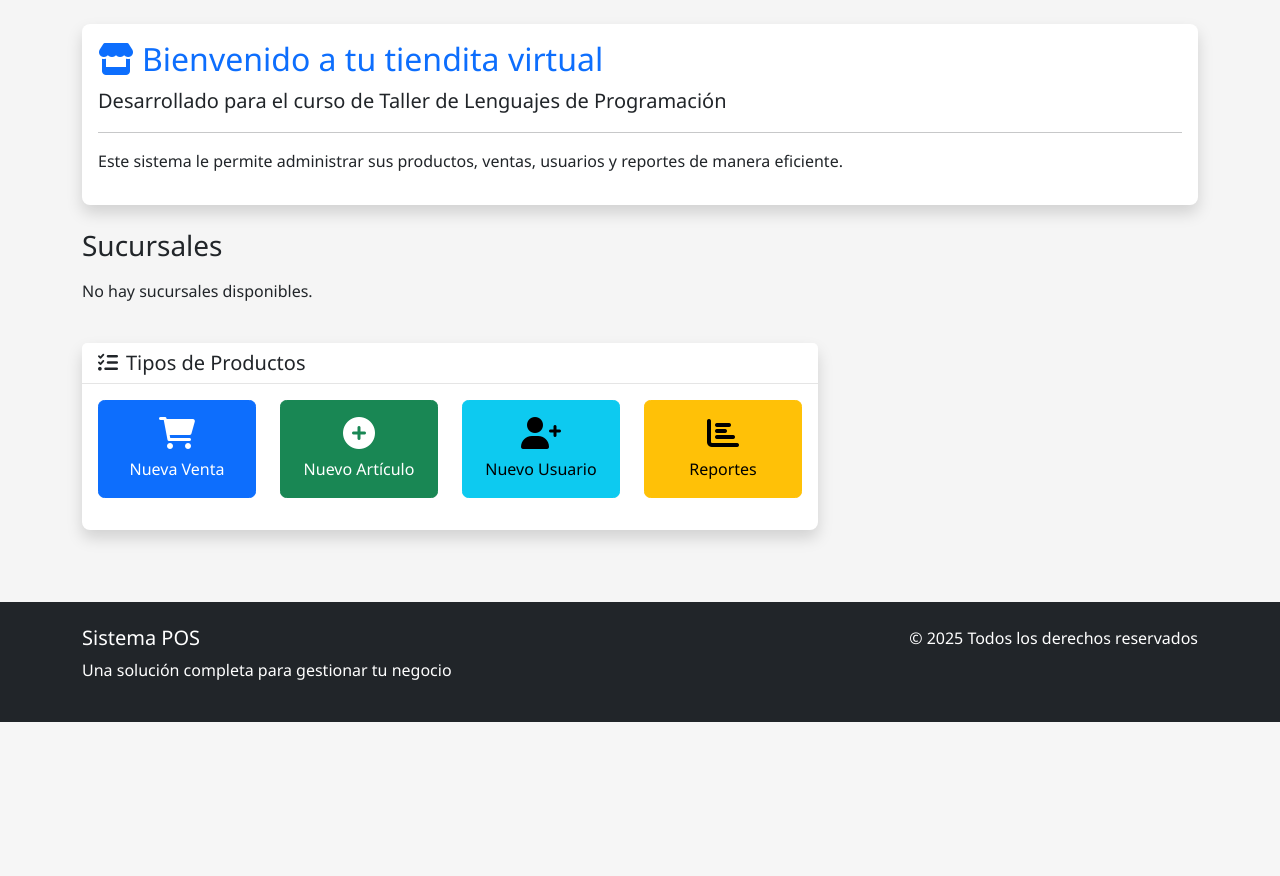
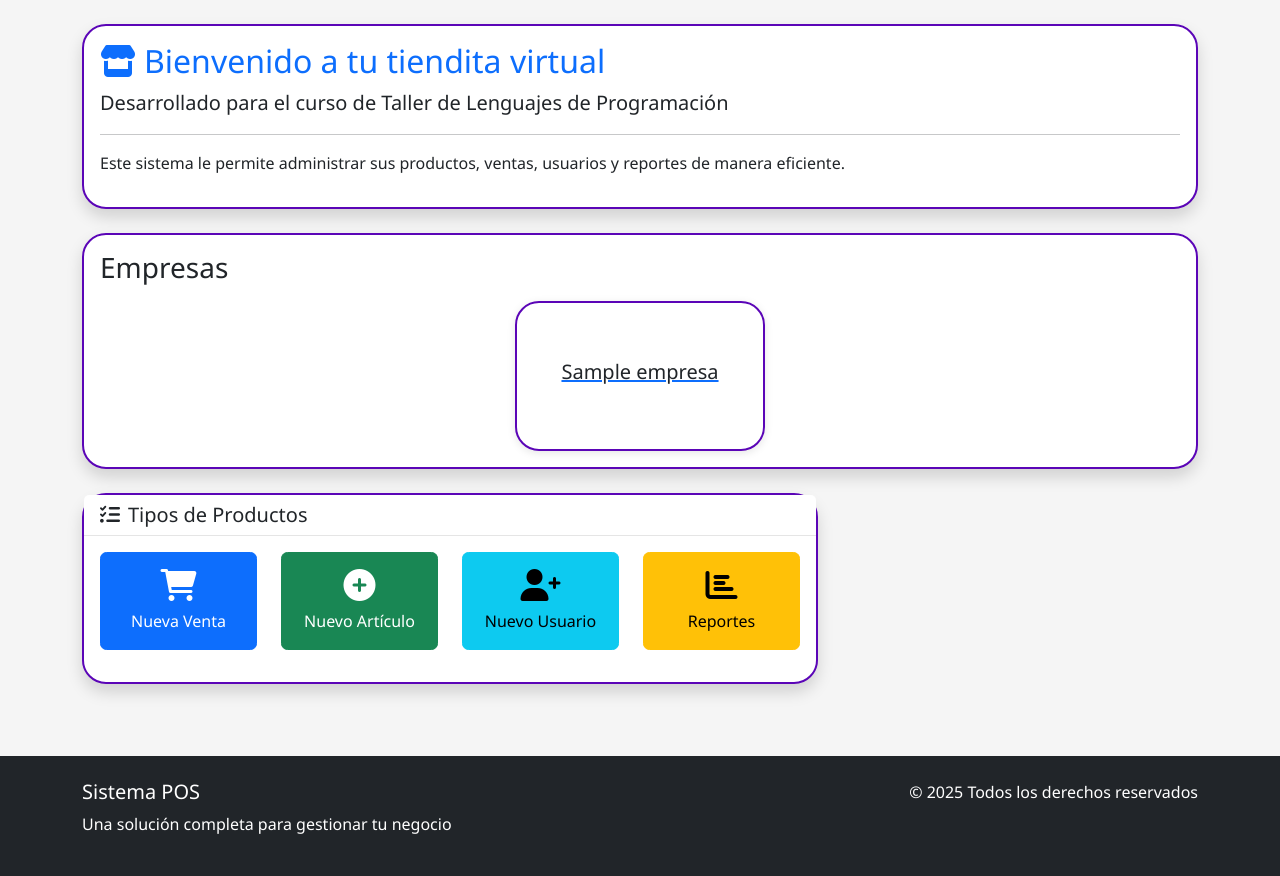
Before and after one commit to BrayanGuzmanRea/post_project_promociones, a Django app: page / in a window 1280 px wide. Shown: the part 97-973 px from the top of the page. Before the commit the page ends 819 px from the top, so only its background shows below. Run offline with Django 5.2, Linux system fonts and the light colour scheme; tables that the repository leaves empty hold one stand-in row (values such as "Sample post").

Commit message:
hasta el moemnto ya funciona la vista inicial, puedes selecionar la empresa y lista los productos que se ubican en cada sucursal

```diff
--- a/core/models.py
+++ b/core/models.py
@@ -117,26 +117,26 @@ class SublineaArticulo(models.Model):
     def __str__(self):
         return self.nombre
 
-
 class Articulo(models.Model):
     articulo_id = models.UUIDField(primary_key=True, default=uuid.uuid4, editable=False)
     empresa = models.ForeignKey(Empresa, on_delete=models.RESTRICT, related_name='articulos')
+    sucursal = models.ForeignKey(Sucursal, on_delete=models.RESTRICT, related_name='articulos', null=True, blank=True)
     codigo = models.CharField(max_length=50)
-    codigo_barras = models.CharField(max_length=50, null=True, blank=True)
-    codigo_ean = models.CharField(max_length=50, null=True, blank=True)
-    descripcion = models.CharField(max_length=255, null=True, blank=True)
+    codigo_barras = models.CharField(max_length=50, blank=True, null=True)
+    codigo_ean = models.CharField(max_length=50, blank=True, null=True)
+    descripcion = models.CharField(max_length=255, blank=True, null=True)
     grupo_proveedor = models.ForeignKey(GrupoProveedor, on_delete=models.RESTRICT, related_name='articulos')
     linea_articulo = models.ForeignKey(LineaArticulo, on_delete=models.RESTRICT, related_name='articulos')
-    unidad_medida = models.CharField(max_length=50, null=True, blank=True)
-    unidad_compra = models.CharField(max_length=50, null=True, blank=True)
-    unidad_reparto = models.CharField(max_length=50, null=True, blank=True)
-    unidad_bonificacion = models.CharField(max_length=50, null=True, blank=True)
-    factor_reparto = models.DecimalField(max_digits=10, decimal_places=2, null=True, blank=True)
-    factor_compra = models.DecimalField(max_digits=10, decimal_places=2, null=True, blank=True)
-    factor_bonificacion = models.DecimalField(max_digits=10, decimal_places=2, null=True, blank=True)
-    tipo_afectacion = models.CharField(max_length=50, null=True, blank=True)
-    peso = models.DecimalField(max_digits=10, decimal_places=2, null=True, blank=True)
-    tipo_producto = models.CharField(max_length=50, null=True, blank=True)
+    unidad_medida = models.CharField(max_length=50, blank=True, null=True)
+    unidad_compra = models.CharField(max_length=50, blank=True, null=True)
+    unidad_reparto = models.CharField(max_length=50, blank=True, null=True)
+    unidad_bonificacion = models.CharField(max_length=50, blank=True, null=True)
+    factor_reparto = models.DecimalField(max_digits=10, decimal_places=2, blank=True, null=True)
+    factor_compra = models.DecimalField(max_digits=10, decimal_places=2, blank=True, null=True)
+    factor_bonificacion = models.DecimalField(max_digits=10, decimal_places=2, blank=True, null=True)
+    tipo_afectacion = models.CharField(max_length=50, blank=True, null=True)
+    peso = models.DecimalField(max_digits=10, decimal_places=2, blank=True, null=True)
+    tipo_producto = models.CharField(max_length=50, blank=True, null=True)
     afecto_retencion = models.BooleanField(default=False)
     afecto_detraccion = models.BooleanField(default=False)
     precio = models.DecimalField(max_digits=10, decimal_places=2)
--- a/core/views.py
+++ b/core/views.py
@@ -1,3 +1,49 @@
-from django.shortcuts import render
+from django.shortcuts import render, get_object_or_404
+from django.contrib.auth.decorators import login_required
+from django.contrib import messages
 
-# Create your views here.
+from core.models import Empresa, Sucursal, Articulo  # importa tu modelo Empresa
+
+# --------------------------------------------------------------------
+# Aqui sera para la primera ventana
+# --------------------------------------------------------------------
+
+def home(request):
+    """
+    Vista para la página principal que muestra las empresas.
+    """
+    empresas = Empresa.objects.all()
+    context = {
+        'empresas': empresas,
+        # Agrega aquí otras variables que necesites para tu plantilla
+    }
+    return render(request, 'core/index.html', context)
+
+
+
+def empresa_detail(request, empresa_id):
+    """
+    Vista para mostrar detalle de una empresa específica.
+    """
+    empresa = get_object_or_404(Empresa, pk=empresa_id)
+    context = {
+        'empresas': empresa,
+    }
+    return render(request, 'core/empresa_detail.html', context)
+
+def empresa_seleccionada(request, empresa_id):
+    empresa = get_object_or_404(Empresa, pk=empresa_id)
+    sucursales = Sucursal.objects.filter(empresa_id=empresa.empresa_id)
+    sucursales_con_articulos = []
+    for suc in sucursales:
+        articulos = Articulo.objects.filter(sucursal_id=suc.sucursal_id)
+        sucursales_con_articulos.append({
+            'sucursal': suc,
+            'articulos': articulos,
+        })
+
+    context = {
+        'empresa': empresa,
+        'sucursales_con_articulos': sucursales_con_articulos,
+    }
+    return render(request, 'core/empresas/empresaSeleccionada.html', context)
--- a/post_project_promociones/urls.py
+++ b/post_project_promociones/urls.py
@@ -18,12 +18,20 @@ from django.contrib import admin
 from django.urls import path, include
 from django.conf import settings
 from django.conf.urls.static import static
-from django.views.generic import TemplateView
+
+from core import views  # Importamos las vistas de core
 
 urlpatterns = [
     path('admin/', admin.site.urls),
-    path('', TemplateView.as_view(template_name='core/index.html'), name='home'),
-# Aquí agregaríamos las URLs de nuestras apps
+
+    # Cambiamos la URL raíz para que use la vista home de core/views.py
+    path('', views.home, name='home'),
+
+    # Aquí puedes agregar más URLs de tus apps si tienes
+    # Ejemplo:
+    # path('core/', include('core.urls')),
+    path('empresa/<int:empresa_id>/', views.empresa_seleccionada, name='empresa_seleccionada'),
+
 ]
 
 if settings.DEBUG:
--- a/static/css/syles.css
+++ b/static/css/syles.css
@@ -112,3 +112,20 @@ a {
         padding: 1rem;
     }
 }
+
+
+/* ---------------------------------------------------- */
+/* Estilo para el card de empresas primera vista */
+/* ---------------------------------------------------- */
+
+.card {
+  border-radius: 1.5rem;
+  border: 2px solid #5b05b7;
+  box-shadow: 0 2px 8px rgba(0,0,0,0.1);
+}
+
+.card:hover {
+  transform: translateY(-5px);
+  box-shadow: 0 8px 16px rgba(0,0,0,0.2);
+}
+/* ---------------------------------------------------- */
--- /dev/null
+++ b/templates/core/card_empresa.html
@@ -0,0 +1,7 @@
+<a href="{% url 'empresa_seleccionada' empresa.empresa_id %}">
+  <div class="card text-center" style="width: 250px; height: 150px;">
+    <div class="card-body d-flex justify-content-center align-items-center">
+      <h5 class="card-title">{{ empresa.nombre }}</h5>
+    </div>
+  </div>
+</a>
--- a/templates/core/index.html
+++ b/templates/core/index.html
@@ -25,19 +25,24 @@
         </div>
     </div>
 
-    <!-- Contenedor Sucursales -->
+    <!-- Contenedor Empresas -->
     <div class="row mb-4">
         <div class="col-md-12">
-            <h3 class="mb-3">Sucursales</h3>
-            <div class="accordion" id="sucursalesAccordion">
-                {% for sucursal in sucursales %}
-                    {% include 'core/card.html' with sucursal=sucursal %}
-                {% empty %}
-                    <p>No hay sucursales disponibles.</p>
-                {% endfor %}
+            <div class="card shadow">
+                <div class="card-body">
+                    <h3 class="mb-3">Empresas</h3>
+                    <div class="d-flex justify-content-center flex-wrap gap-3">
+                        {% for empresa in empresas %}
+                            {% include 'core/card_empresa.html' with empresa=empresa %}
+                        {% empty %}
+                            <p>No hay empresas disponibles.</p>
+                        {% endfor %}
+                    </div>
+                </div>
             </div>
         </div>
     </div>
+
 
     <!-- Widgets de accesos rápidos -->
     <div class="row">
```
Also changed, not shown: templates/core/empresas/empresaSeleccionada.html (added, +39 -0 lines), core/migrations/0002_articulo_sucursal.py (added).
